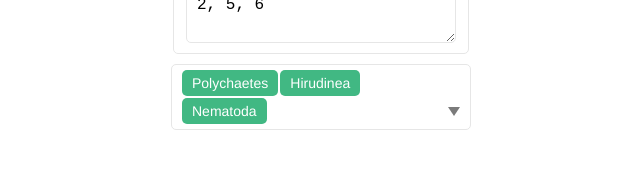
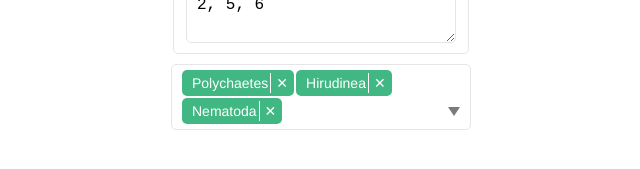
Before and after one commit to APZelos/vue-treeselect, a Vue app: page / in a window 1280 px wide. Shown: the part 361-530 px from the top of the page, without its empty margins (319-959 px from the left). Built offline with nearby package versions, Linux system fonts and the light colour scheme.

Commit message:
Refactor selected option to its own component

```diff
--- a/src/components/TreeSelect.vue
+++ b/src/components/TreeSelect.vue
@@ -9,13 +9,13 @@
       @click="openDropdown">
       <div class="treeselect__flexbox">
         <!-- SELECTED OPTIONS START -->
-        <div v-for="option in selectedOptions"
-          v-show="option.show"
+        <TreeSelectedOption
+          v-for="option in selectedOptions"
+          :option="option"
           :key="option.id"
-          class="treeselect__selected-option"
-          @click="isOpen ? selectedOptionClickHandler(option.id, option.rootId) : null">
-          {{option.label}}
-        </div>
+          :hasDeleteButton="true"
+          @delete="isOpen ? selectedOptionClickHandler(option.id, option.rootId) : null"
+        />
         <!-- SELECTED OPTIONS END -->
         <!-- SEARCH INPUT / PLACEHOLDER START -->
         <input v-if="searchable ? (isOpen || !isAnyOptionSelected) : !isAnyOptionSelected"
@@ -61,6 +61,7 @@
 
 <script>
 import TreeOption from './TreeOption'
+import TreeSelectedOption from './TreeSelectedOption'
 import idProp from '../mixins/idProp'
 import labelProp from '../mixins/labelProp'
 import childrenProp from '../mixins/childrenProp'
@@ -69,7 +70,8 @@ export default {
   name: 'TreeSelect',
   mixins: [idProp, labelProp, childrenProp],
   components: {
-    TreeOption
+    TreeOption,
+    TreeSelectedOption
   },
   props: {
     /**
@@ -490,14 +492,6 @@ export default {
       cursor: default;
       border-bottom-left-radius: 0;
       border-bottom-right-radius: 0;
-
-      .treeselect__selected-option {
-        cursor: pointer;
-
-        &:hover {
-          background-color: $color-main--dark;
-        }
-      }
     }
 
     input.treeselect__placeholder {
@@ -544,21 +538,6 @@ export default {
     }
   }
 
-  &__selected-option {
-    border-radius: $space;
-    margin-right: $space--s;
-    margin-bottom: $space--s;
-    max-width: 100%;
-    padding: $space $space--l;
-    float: left;
-    font-size: $font-size--s;
-    line-height: $line-height--s;
-    color: white;
-    background-color: $color-main;
-    overflow: hidden;
-    animation: selected-option-show 0.2s ease-in;
-  }
-
   &__dropdown {
     overflow: auto;
     z-index: 999;
@@ -573,24 +552,4 @@ export default {
     border-bottom-right-radius: $space;
   }
 }
-
-@keyframes selected-option-show {
-  0% {
-    opacity: 0;
-    width: 0;
-    padding: $space 0;
-  }
-  50% {
-    opacity: 0.5;
-    padding: $space $space;
-  }
-  75% {
-    opacity: 1;
-    width: auto;
-    padding: $space #{$space--l + 2};
-  }
-  100% {
-    padding: $space $space--l;
-  }
-}
 </style>
--- /dev/null
+++ b/src/components/TreeSelectedOption.vue
@@ -0,0 +1,136 @@
+<template>
+<transition name="treeselected">
+  <div v-show="option.show"
+    :class="{
+      treeselected: true,
+      'treeselected--has-delete-button': hasDeleteButton
+    }">
+    <div class="treeselected__label"
+      @click="labelClickHandler">{{option.label}}</div>
+    <div v-if="hasDeleteButton"
+      class="treeselected__delete-button"
+      @click="deleteButtonClickHandler">&#10005;</div>
+  </div>
+</transition>
+</template>
+
+<script>
+export default {
+  props: {
+    /**
+     * The object that holds the data of the option.
+     *
+     * @type {Object}
+     */
+    option: {
+      type: Object,
+      required: true
+    },
+    /**
+     * Indicates if the option has a dedicated delete button.
+     *
+     * @type {Boolean}
+     */
+    hasDeleteButton: {
+      type: Boolean,
+      required: true
+    }
+  },
+  data () {
+    return {
+
+    }
+  },
+  methods: {
+    /**
+     * Emits a custom delete event
+     * with the option's id and rootId.
+     */
+    onDelete () {
+      this.$emit('delete', this.option.id, this.option.rootId)
+    },
+    /**
+     * Handles the click event of the
+     * delete button and fires delete event.
+     */
+    deleteButtonClickHandler () {
+      this.onDelete()
+    },
+    /**
+     * Handles the click event of the
+     * label and fires delete event
+     *.if the delete button is disabled.
+     */
+    labelClickHandler () {
+      if (!this.hasDeleteButton) this.onDelete()
+    }
+  }
+}
+</script>
+
+<style lang="scss">
+@import "../assets/variables.scss";
+
+.treeselected {
+  border-radius: $space;
+  margin-right: $space--s;
+  margin-bottom: $space--s;
+  max-width: 100%;
+  float: left;
+  font-size: $font-size--s;
+  line-height: $line-height--s;
+  color: white;
+  background-color: $color-main;
+  overflow: hidden;
+  white-space: nowrap;
+
+  &:hover {
+    background-color: $color-main--dark;
+  }
+
+  &__label {
+    cursor: pointer;
+    display: inline-block;
+    padding: $space $space--l;
+    white-space: pre;
+
+  }
+
+  &__delete-button {
+    cursor: pointer;
+    display: inline-block;
+    text-align: center;
+    border-left: 1px white solid;
+    padding: $space--s  #{$space + 1} $space--s $space;
+
+    &:hover {
+      background-color: $color-main--dark;
+    }
+  }
+
+  &--has-delete-button {
+
+    .treeselected__label {
+      cursor: default;
+      padding-right: $space--s;
+    }
+  }
+
+  &-enter {
+    max-width: 0;
+  }
+
+  &-enter-active {
+    transition: max-width 0.2s cubic-bezier(0.95, 0.05, 0.795, 0.035);
+  }
+
+
+  &-leave-to {
+    max-width: 0;
+  }
+
+  &-leave-active {
+    transition: max-width 0.2s cubic-bezier(0.95, 0.05, 0.795, 0.035);
+  }
+}
+</style>
```
